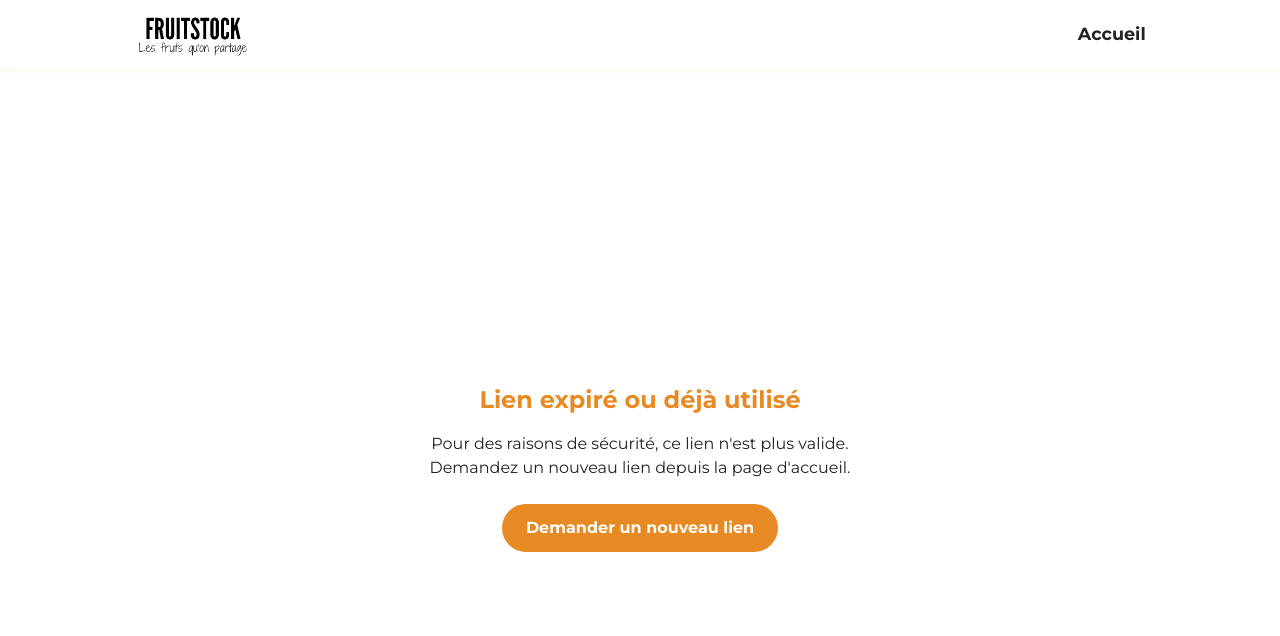
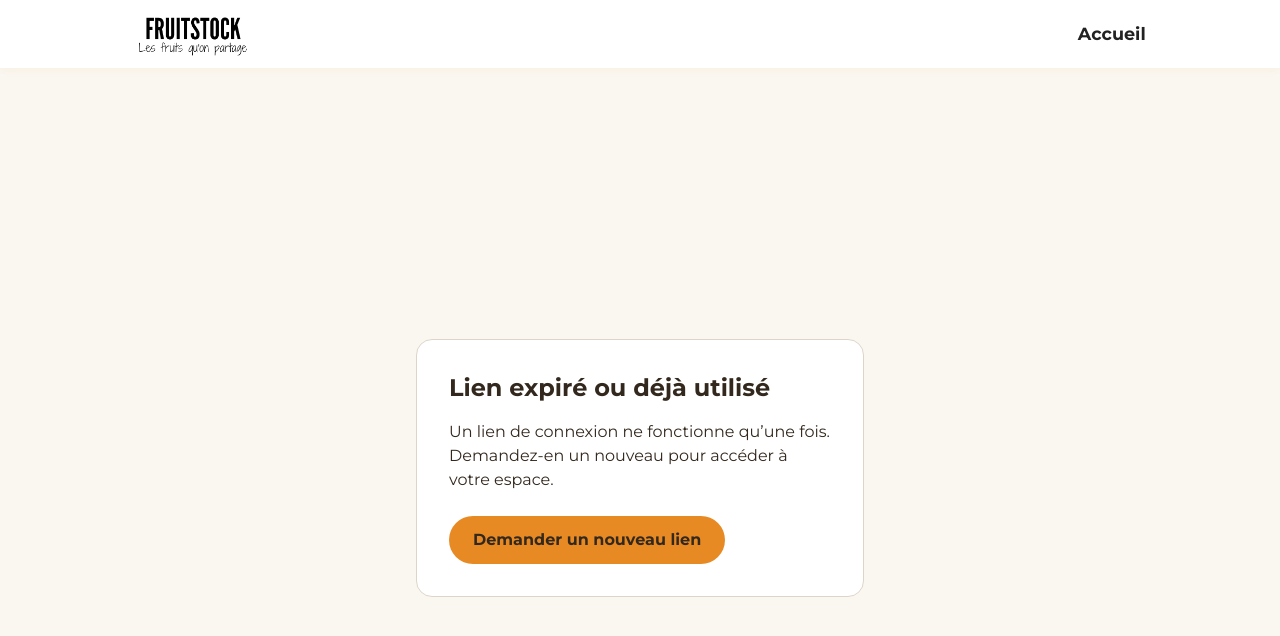
Before and after one commit to Scara84/sav-monorepo, a Vue app in the folder client/: page /monespace/auth in a window 1280 px wide. Shown: the top 636 px of the page. Built offline with nearby package versions, Linux system fonts and the light colour scheme.

Commit message:
Refondre la reprise du lien de connexion adhérent (2.1)

```diff
--- a/client/src/features/self-service/views/MagicLinkLandingView.vue
+++ b/client/src/features/self-service/views/MagicLinkLandingView.vue
@@ -1,32 +1,31 @@
 <template>
-  <div class="magic-link-landing min-h-screen flex items-center justify-center bg-white p-4">
-    <div class="max-w-md w-full text-center" role="status" :aria-busy="state === 'loading'">
+  <main class="magic-link-landing min-h-screen flex items-center justify-center bg-[#faf7f1] p-4 text-[#33281d]">
+    <div class="max-w-md w-full rounded-2xl border border-[#ded5c8] bg-white p-6 sm:p-8" role="status" :aria-busy="state === 'loading'">
       <template v-if="state === 'loading'">
         <div class="loader" aria-hidden="true" />
         <p class="mt-4 text-lg font-semibold">Connexion en cours…</p>
       </template>
       <template v-else-if="state === 'error'">
-        <h1 class="text-2xl font-bold text-[color:var(--main-orange)] mb-4">
+        <h1 class="text-2xl font-bold text-[#33281d] mb-4">
           Lien expiré ou déjà utilisé
         </h1>
         <p class="mb-6">
-          Pour des raisons de sécurité, ce lien n'est plus valide. Demandez un nouveau lien depuis
-          la page d'accueil.
+          Un lien de connexion ne fonctionne qu’une fois. Demandez-en un nouveau pour accéder à votre espace.
         </p>
         <RouterLink
           :to="newLinkTarget"
           data-test="cta-new-link"
-          class="inline-block px-6 py-3 rounded-3xl bg-[color:var(--main-orange)] text-white font-semibold hover:bg-[#c6711d] transition"
+          class="inline-block px-6 py-3 rounded-3xl bg-[#e88a23] text-[#33281d] font-semibold hover:bg-[#efa044] focus-visible:outline focus-visible:outline-2 focus-visible:outline-offset-4 focus-visible:outline-[#33281d]"
         >
           Demander un nouveau lien
         </RouterLink>
       </template>
     </div>
-  </div>
+  </main>
 </template>
 
 <script setup lang="ts">
-import { onMounted, ref } from 'vue'
+import { onMounted, onUnmounted, ref } from 'vue'
 import { useRoute, useRouter, RouterLink } from 'vue-router'
 import { safeMemberRedirect } from '@/shared/utils/member-redirect.js'
 
@@ -69,7 +68,16 @@ function readTokenFromHash(): string | undefined {
   return t && t.length > 0 ? t : undefined
 }
 
+function retryChangedLink() {
+  if (readTokenFromHash()) {
+    window.location.reload()
+  }
+}
+
+onUnmounted(() => window.removeEventListener('hashchange', retryChangedLink))
+
 onMounted(async () => {
+  window.addEventListener('hashchange', retryChangedLink)
   // Performance NFR-P6 — mark dès le mount pour mesurer landing → list.
   if (typeof performance !== 'undefined' && typeof performance.mark === 'function') {
     try {
@@ -131,9 +139,8 @@ onMounted(async () => {
   width: 48px;
   height: 48px;
   border: 4px solid #e5e7eb;
-  border-top-color: var(--main-orange, #f97316);
+  border-top-color: #e88a23;
   border-radius: 50%;
-  margin: 0 auto;
   animation: spin 1s linear infinite;
 }
 @keyframes spin {
@@ -141,4 +148,7 @@ onMounted(async () => {
     transform: rotate(360deg);
   }
 }
+@media (prefers-reduced-motion: reduce) {
+  .loader { animation: none; }
+}
 </style>
```
Also changed, not shown: 1 other file (tests, documents, lock files or other folders).
